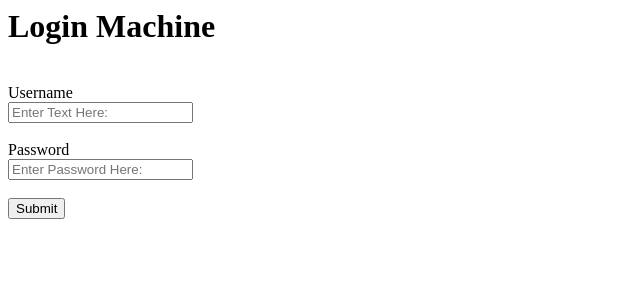
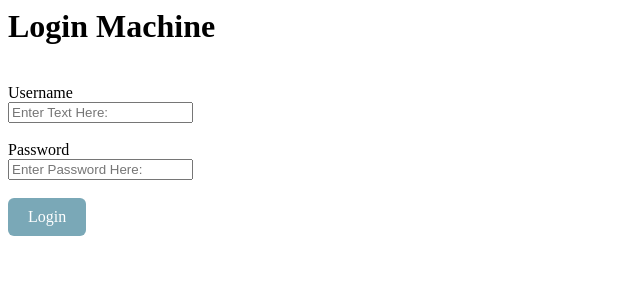
Before and after one commit to courthub74/login-machine, a Django app: page / in a window 1280 px wide. Shown: the top 300 px of the page, without its empty margins (0-640 px from the left). Run offline with Django 3.2, Linux system fonts and the light colour scheme; some libraries are stand-ins or nearby versions.

Commit message:
Login Button added

```diff
--- a/loginApp/templates/home.html
+++ b/loginApp/templates/home.html
@@ -1,6 +1,3 @@
-{% comment %} {% extends 'logged.html' %} {% endcomment %}
-
-
 {% block content %}
         <h1>Login Machine</h1>
 
@@ -29,23 +26,24 @@
             </div>
 
             <br>
-
-            <button type="submit" class="btn btn-primary">Submit</button>
+            <!--Make a button through CSS-->
+            <style>
+                .button {
+                    display: inline-block;
+                    padding: 10px 20px;
+                    text-align: center;
+                    text-decoration: none;
+                    color: #ffffff;
+                    background-color: #7aa8b7;
+                    border-radius: 6px;
+                    outline: none;
+                  }
+            </style>
+            <a class="button" href="{% url 'logged' %}">Login</a>
         </form>
 
 {% endblock %}
 
 
-
-    <!-- Optional JavaScript; choose one of the two! -->
-
-    <!-- Option 1: Bootstrap Bundle with Popper -->
-    <script src="https://cdn.jsdelivr.net/npm/bootstrap@5.1.3/dist/js/bootstrap.bundle.min.js" integrity="sha384-ka7Sk0Gln4gmtz2MlQnikT1wXgYsOg+OMhuP+IlRH9sENBO0LRn5q+8nbTov4+1p" crossorigin="anonymous"></script>
-
-    <!-- jQuery first, then Popper.js, then Bootstrap JS -->
-    <script src="https://code.jquery.com/jquery-3.5.1.slim.min.js" integrity="sha384-DfXdz2htPH0lsSSs5nCTpuj/zy4C+OGpamoFVy38MVBnE+IbbVYUew+OrCXaRkfj" crossorigin="anonymous"></script>
-    <script src="https://cdn.jsdelivr.net/npm/popper.js@1.16.1/dist/umd/popper.min.js" integrity="sha384-9/reFTGAW83EW2RDu2S0VKaIzap3H66lZH81PoYlFhbGU+6BZp6G7niu735Sk7lN" crossorigin="anonymous"></script>
-    <script src="https://stackpath.bootstrapcdn.com/bootstrap/4.5.2/js/bootstrap.min.js" integrity="sha384-B4gt1jrGC7Jh4AgTPSdUtOBvfO8shuf57BaghqFfPlYxofvL8/KUEfYiJOMMV+rV" crossorigin="anonymous"></script>
-
   </body>
 </html>
--- a/loginApp/views.py
+++ b/loginApp/views.py
@@ -1,4 +1,5 @@
 from django.shortcuts import render
+from django.contrib.auth import authenticate, login, logout
 
 def home(request):
     return render(request, "home.html", {})
--- a/loginProject/settings.py
+++ b/loginProject/settings.py
@@ -25,7 +25,7 @@ INSTALLED_APPS = [
     'django.contrib.sessions',
     'django.contrib.messages',
     'django.contrib.staticfiles',
-    'loginApp'
+    'loginApp',
 ]
 
 MIDDLEWARE = [
```
Also changed, not shown: db.sqlite3.
